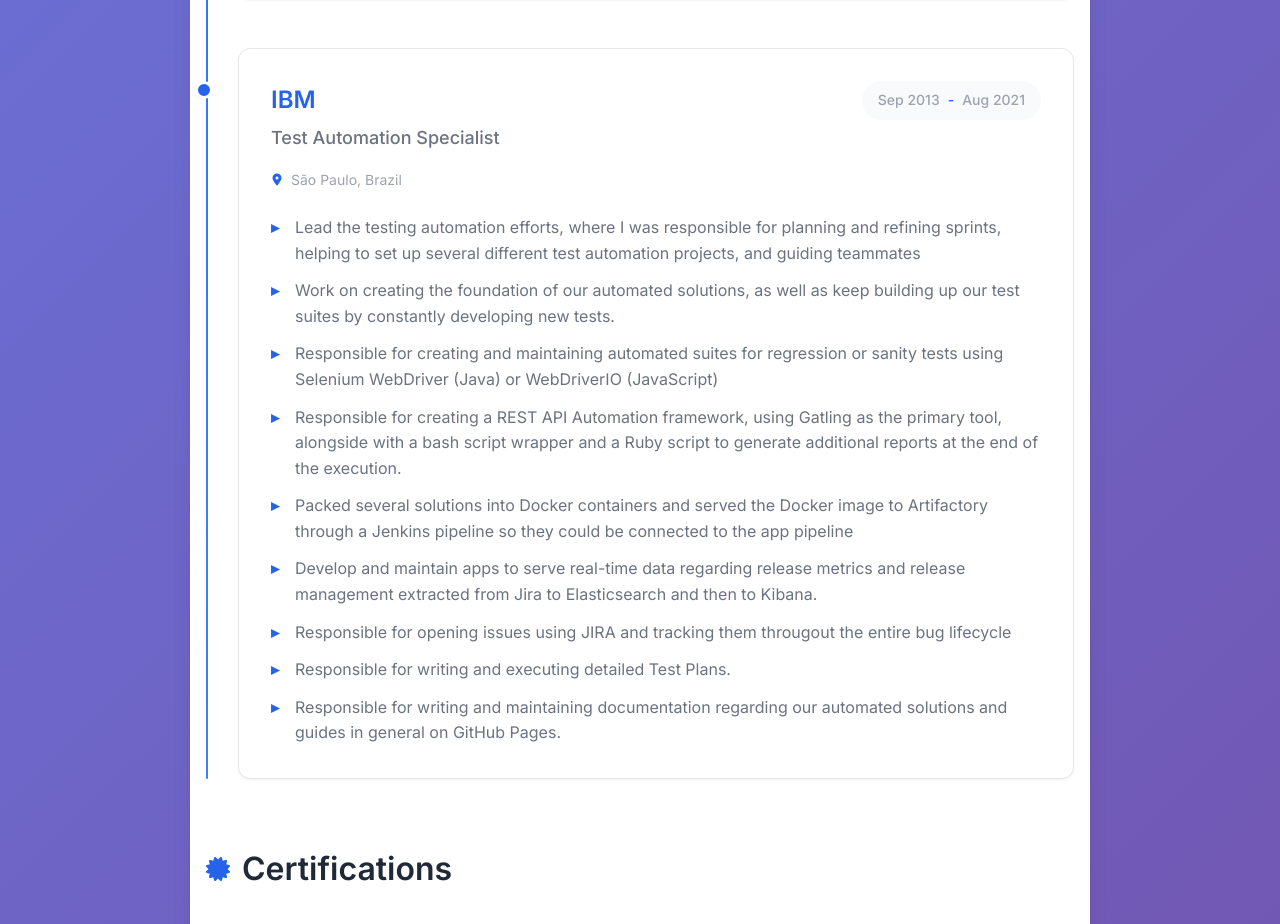
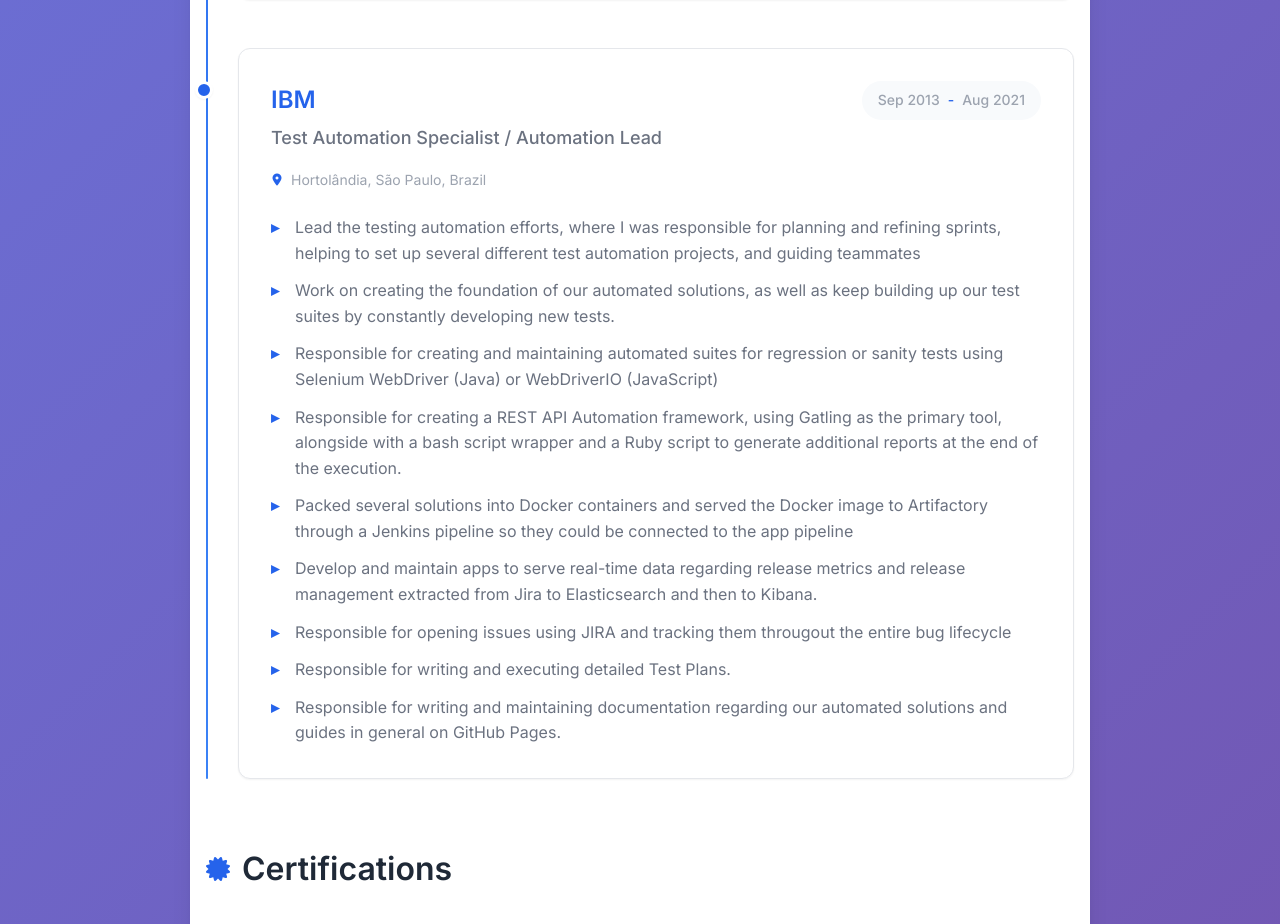
Before and after one commit to caiofelipegobbi/online-resume, a plain HTML site: page index.html in a window 1280 px wide. Shown: the part 1786-2710 px from the top of the page. Drawn offline with nearby package versions, Linux system fonts and the light colour scheme.

Commit message:
CV updated

```diff
--- a/index.html
+++ b/index.html
@@ -113,7 +113,7 @@
                         <div class="experience-header">
                             <div class="company-info">
                                 <h3 class="company-name">IBM</h3>
-                                <h4 class="position-title">Test Automation Specialist</h4>
+                                <h4 class="position-title">Test Automation Specialist / Automation Lead</h4>
                             </div>
                             <div class="date-range">
                                 <span class="start-date">Sep 2013</span>
@@ -123,7 +123,7 @@
                         </div>
                         <div class="job-location">
                             <i class="fas fa-map-marker-alt"></i>
-                            <span>São Paulo, Brazil</span>
+                            <span>Hortolândia, São Paulo, Brazil</span>
                         </div>
                         <ul class="experience-list">
                             <li>Lead the testing automation efforts, where I was responsible for planning and refining sprints, helping to set up several different test automation projects, and guiding teammates</li>
```
